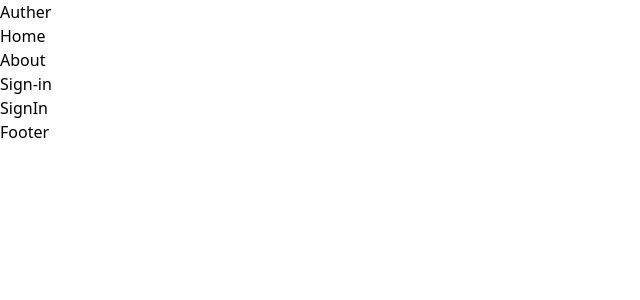
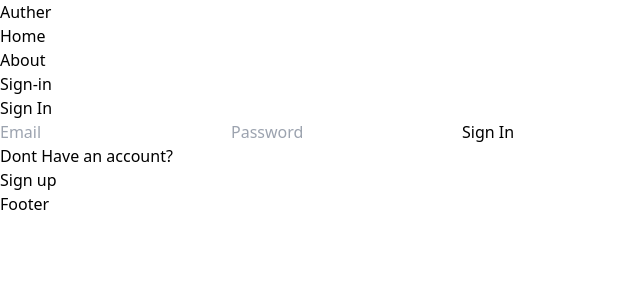
Before and after one commit to Siser-Pratap/Authentication-and-Authorization-System, a React (Vite) app in the folder client/: page /sign-in in a window 1280 px wide. Shown: the top 300 px of the page, without its empty margins (0-640 px from the left). Built offline with nearby package versions, Linux system fonts and the light colour scheme.

Commit message:
determined the UI of login page

```diff
--- a/client/src/pages/SignIn.jsx
+++ b/client/src/pages/SignIn.jsx
@@ -1,9 +1,65 @@
 import React from 'react'
+import {Link, useNavigate} from "react-router-dom";
+import { useState } from 'react';
+// import {useSelector} from "react-redux";
 
 const SignIn = () => {
+
+  const [formData, setFormData] = useState({});
+  // const { loading, error } = useSelector((state) => state.user);
+  const [loading, setloading] = useState(false);
+  const [error, seterror] = useState(false);
+
+  const navigate = useNavigate();
+  // const dispatch = useDispatch();
+  const handleChange = (e) => {
+
+  };
+
+  const handleSubmit = async (e) => {
+
+
+
+  };
+
+
   return (
-    <div>SignIn</div>
-  )
+    <div className='p-3 max-w-lg mx-auto'>
+      <h1 className='text-3xl text-center font-semibold my-7'>Sign In</h1>
+      <form onSubmit={handleSubmit} className='flex flex-col gap-4'>
+        <input
+          type='email'
+          placeholder='Email'
+          id='email'
+          className='bg-slate-100 p-3 rounded-lg'
+          onChange={handleChange}
+        />
+        <input
+          type='password'
+          placeholder='Password'
+          id='password'
+          className='bg-slate-100 p-3 rounded-lg'
+          onChange={handleChange}
+        />
+        <button
+          // disabled={loading}
+          className='bg-slate-700 text-white p-3 rounded-lg uppercase hover:opacity-95 disabled:opacity-80'
+        >
+          {loading ? 'Loading...' : 'Sign In'}
+        </button>
+        {/* <OAuth /> */}
+      </form>
+      <div className='flex gap-2 mt-5'>
+        <p>Dont Have an account?</p>
+        <Link to='/sign-up'>
+          <span className='text-blue-500'>Sign up</span>
+        </Link>
+      </div>
+      <p className='text-red-700 mt-5'>
+        {error ? error.message || 'Something went wrong!' : ''}
+      </p>
+    </div>
+  );
 }
 
 export default SignIn
```
